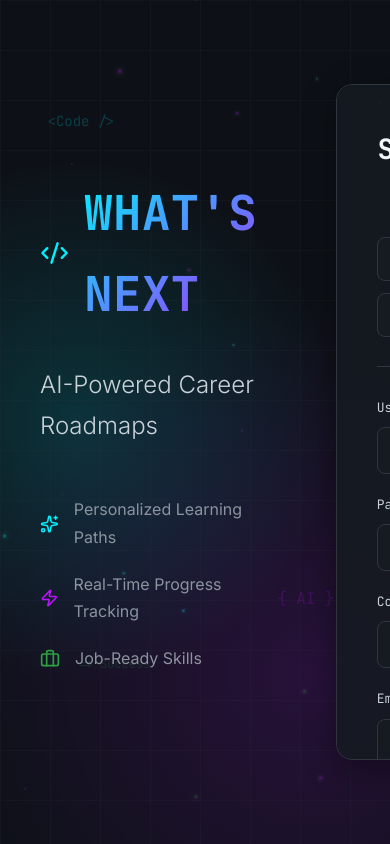
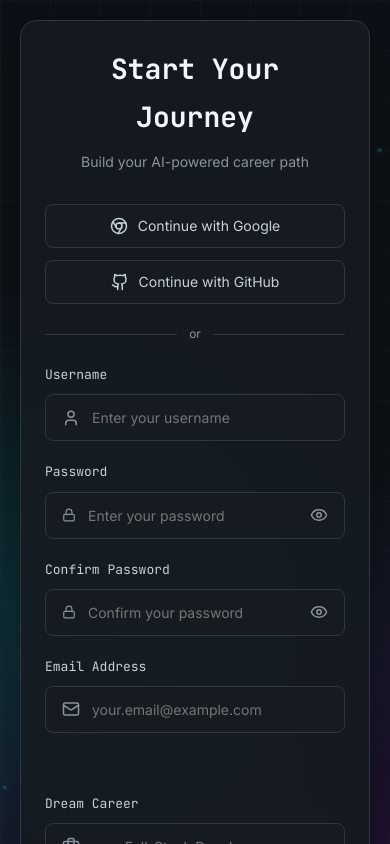
Before and after one commit to manofval0r/WHATS-NEXT, a React (Vite) app in the folder frontend/: page /auth in a window 390 px wide. Shown: the top 844 px of the page. Built offline with nearby package versions, Linux system fonts and the light colour scheme; no server answers; a web font is replaced by a local one.

Commit message:
Fixing mobile view - AuthPage --valor

```diff
--- a/frontend/src/AuthPage.jsx
+++ b/frontend/src/AuthPage.jsx
@@ -2,6 +2,7 @@ import { useState, useEffect } from 'react';
 import api from './api';
 import { useNavigate } from 'react-router-dom';
 import { User, Lock, Mail, Briefcase, GraduationCap, ArrowRight, Sparkles, Code2, Zap, Github, Chrome, AlertCircle, CheckCircle2, XCircle, Eye, EyeOff } from 'lucide-react';
+import { useIsMobile } from './hooks/useMediaQuery';
 
 export default function AuthPage() {
   const [isLogin, setIsLogin] = useState(false);
@@ -24,6 +25,7 @@ export default function AuthPage() {
   const [showPassword, setShowPassword] = useState(false);
   const [showConfirmPassword, setShowConfirmPassword] = useState(false);
   const navigate = useNavigate();
+  const isMobile = useIsMobile();
 
   // Animated background particles
   const [particles, setParticles] = useState([]);
@@ -263,10 +265,15 @@ export default function AuthPage() {
     <div style={styles.container}>
       <AnimatedBackground particles={particles} />
 
-      <div style={styles.content}>
+      <div style={{
+        ...styles.content,
+        flexDirection: isMobile ? 'column' : 'row',
+        padding: isMobile ? '20px' : '40px',
+        gap: isMobile ? '20px' : '60px'
+      }}>
 
         {/* Left Side - Branding */}
-        <div style={styles.brandingSection}>
+        {!isMobile && <div style={styles.brandingSection}>
           <div style={styles.logoContainer}>
             <Code2 size={48} color="#00f2ff" strokeWidth={2} />
             <h1 style={styles.brandTitle}>WHAT'S NEXT</h1>
@@ -290,11 +297,21 @@ export default function AuthPage() {
               <span>Job-Ready Skills</span>
             </div>
           </div>
-        </div>
+        </div>}
 
         {/* Right Side - Auth Form */}
-        <div style={{ ...styles.formSection, marginTop: '0px' }}>
-          <div style={{ ...styles.formCard, maxHeight: '80vh', overflowY: 'auto' }}>
+        <div style={{
+          ...styles.formSection,
+          marginTop: '0px',
+          maxWidth: isMobile ? '100%' : 'auto'
+        }}>
+          <div style={{
+            ...styles.formCard,
+            maxHeight: isMobile ? 'none' : '80vh',
+            overflowY: isMobile ? 'visible' : 'auto',
+            padding: isMobile ? '24px' : '40px'
+          }}>
+
 
             <div style={styles.formHeader}>
               <h2 style={styles.formTitle}>
@@ -638,7 +655,7 @@ const styles = {
     alignItems: 'center',
     justifyContent: 'center',
     backgroundColor: '#0d1117',
-    overflow: 'hidden',
+    overflow: 'auto',
     fontFamily: "'Inter', sans-serif"
   },
 
@@ -706,6 +723,7 @@ const styles = {
     position: 'relative',
     zIndex: 1,
     display: 'flex',
+    flexDirection: 'row',
     gap: '60px',
     maxWidth: '1200px',
     width: '100%',
```
